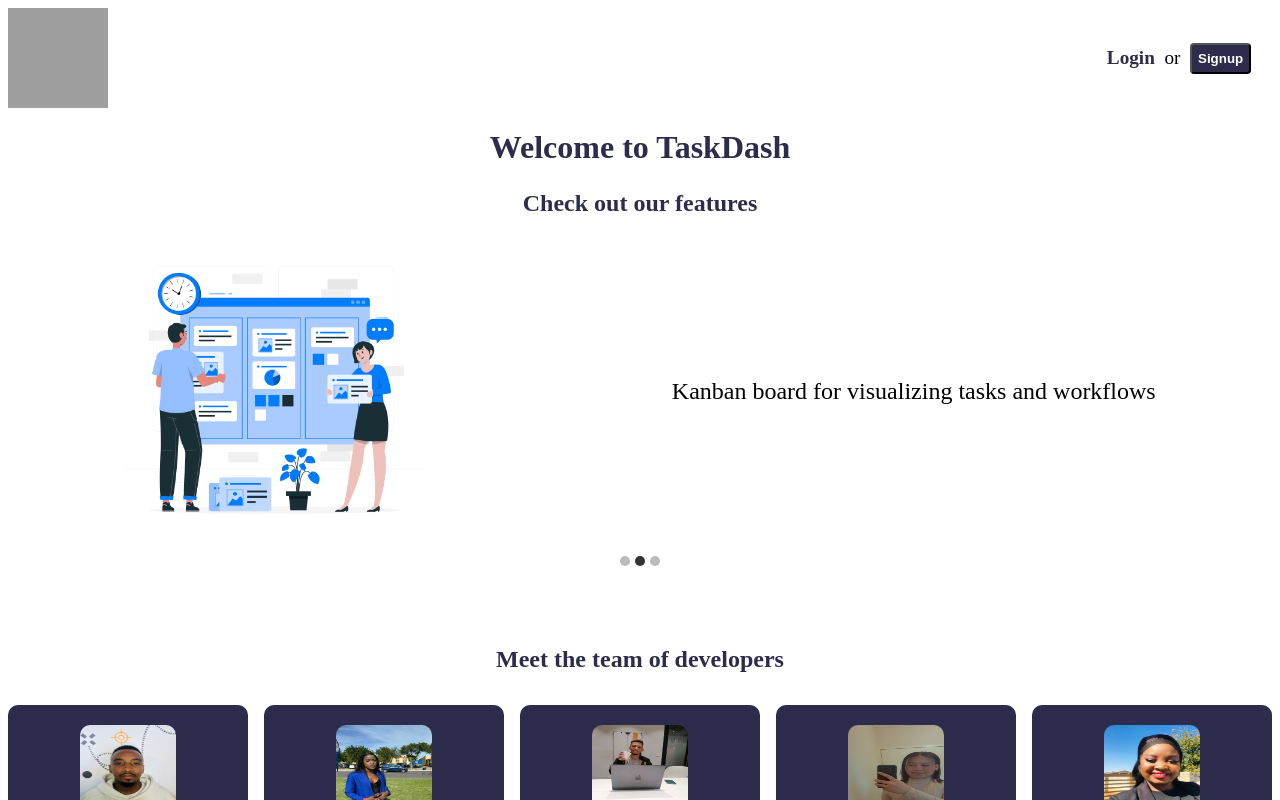
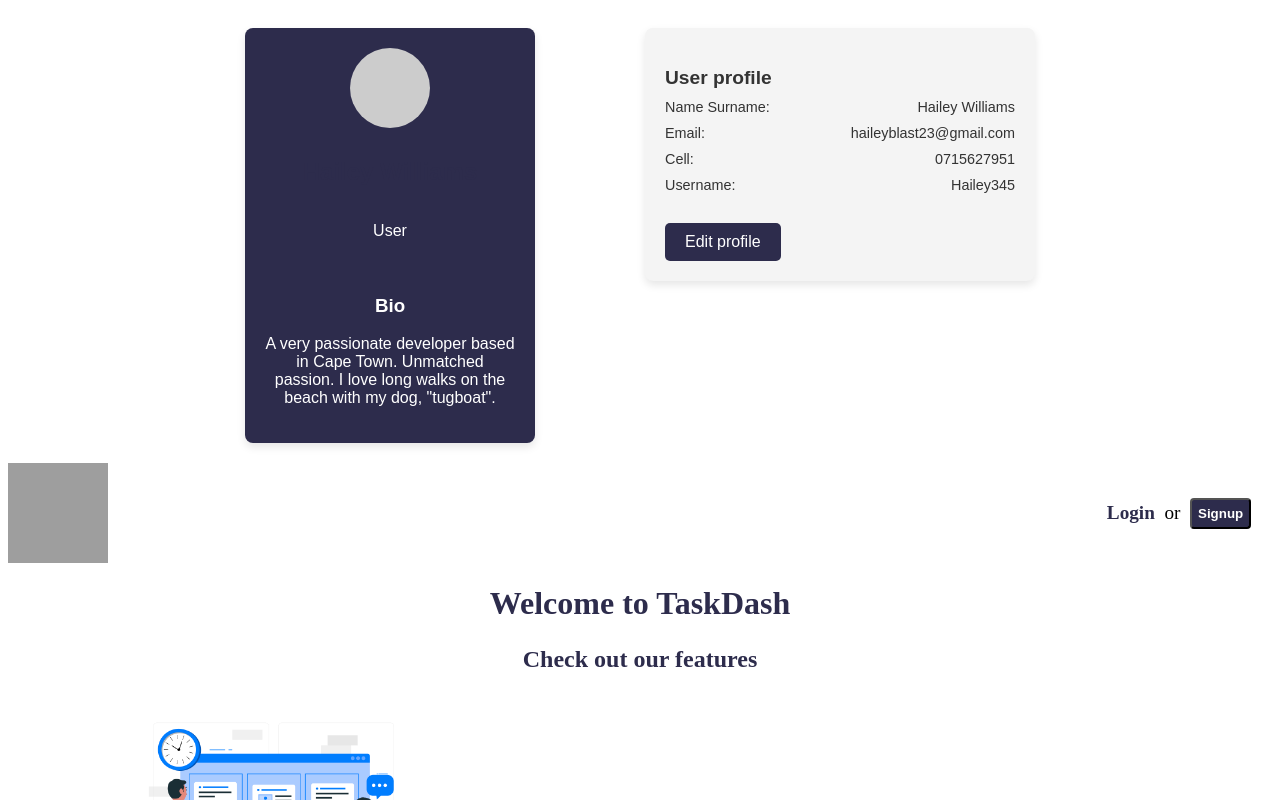
Before and after one commit to Sonwabiso1/task-management-app, a React (Create React App) app in the folder client/: page / in a window 1280 px wide. Shown: the top 800 px of the page. Built offline with nearby package versions, Linux system fonts and the light colour scheme; grey boxes are pictures that could not be loaded.

Commit message:
edited user profile

```diff
--- a/client/src/App.js
+++ b/client/src/App.js
@@ -17,6 +17,7 @@
 function App() {
   return (
     <BrowserRouter>
+    <UserProfile/>
   <Routes>
     <Route path="/" element={<Home />} />
     <Route path="/signup" element={<Signup />} />
--- a/client/src/styles/user/userprofile.css
+++ b/client/src/styles/user/userprofile.css
@@ -1,15 +1,15 @@
 .user-profile-container {
   display: flex;
-  flex-direction: column;
-  align-items: center;
-  max-width: 600px;
+  justify-content: space-around;
+  align-items: flex-start;
+  max-width: 900px;
   margin: 0 auto;
   padding: 20px;
   font-family: Arial, sans-serif;
   color: #333;
 }
 
-.profile-header {
+.profile-card {
   display: flex;
   flex-direction: column;
   align-items: center;
@@ -17,26 +17,45 @@
   color: white;
   padding: 20px;
   border-radius: 8px;
-  width: 100%;
+  width: 250px;
+  box-shadow: 0px 4px 8px rgba(0, 0, 0, 0.1);
+  text-align: center;
 }
 
 .profile-picture {
-  width: 100px;
-  height: 100px;
+  width: 80px;
+  height: 80px;
   border-radius: 50%;
   background-color: #ccc;
   margin-bottom: 10px;
 }
 
+.bio-section {
+  margin-top: 20px;
+  text-align: center;
+  width: 100%;
+}
+
 .profile-info {
-  margin-top: 20px;
-  width: 100%;
+  background-color: #f4f4f4;
+  padding: 20px;
+  border-radius: 8px;
+  width: 350px;
+  box-shadow: 0px 4px 8px rgba(0, 0, 0, 0.1);
+}
+
+.profile-info h3 {
+  color: #333;
+  font-size: 1.2em;
+  margin-bottom: 10px;
 }
 
 .profile-details label {
   display: flex;
   justify-content: space-between;
-  margin: 8px 0;
+  font-size: 0.9em;
+  margin: 10px 0;
+  color: #333;
 }
 
 .edit-save-button {
@@ -47,6 +66,7 @@
   border: none;
   border-radius: 5px;
   cursor: pointer;
+  font-size: 1em;
 }
 
 .edit-save-button:hover {
@@ -60,4 +80,5 @@
   border-radius: 5px;
   border: 1px solid #ccc;
   font-size: 1rem;
+  color: #333;
 }
--- a/client/src/user-pages/userprofile.js
+++ b/client/src/user-pages/userprofile.js
@@ -34,21 +34,22 @@
 
     return (
         <div className="user-profile-container">
-            <div className="profile-header">
+            <div className="profile-card">
                 <div className="profile-picture" />
                 <h2>{profile.name}</h2>
                 <p>User</p>
-            </div>
-
-            <div className="profile-info">
+                <div className="bio-section">
                     <h3>Bio</h3>
                     {isEditing ? (
                         <textarea name="bio" value={profile.bio} onChange={handleChange} />
                     ) : (
                         <p>{profile.bio}</p>
                     )}
+                </div>
+            </div>
 
-                <h3>User Profile</h3>
+            <div className="profile-info">
+                <h3>User profile</h3>
                 <div className="profile-details">
                     <label>
                         Name Surname:
@@ -83,11 +84,10 @@
                         )}
                     </label>
                 </div>
-            </div>
-
                 <button onClick={isEditing ? handleSave : handleEdit} className="edit-save-button">
                     {isEditing ? 'Save' : 'Edit profile'}
                 </button>
             </div>
+        </div>
     );
 }
```
Lines whose indentation alone changed are shown as unchanged.
